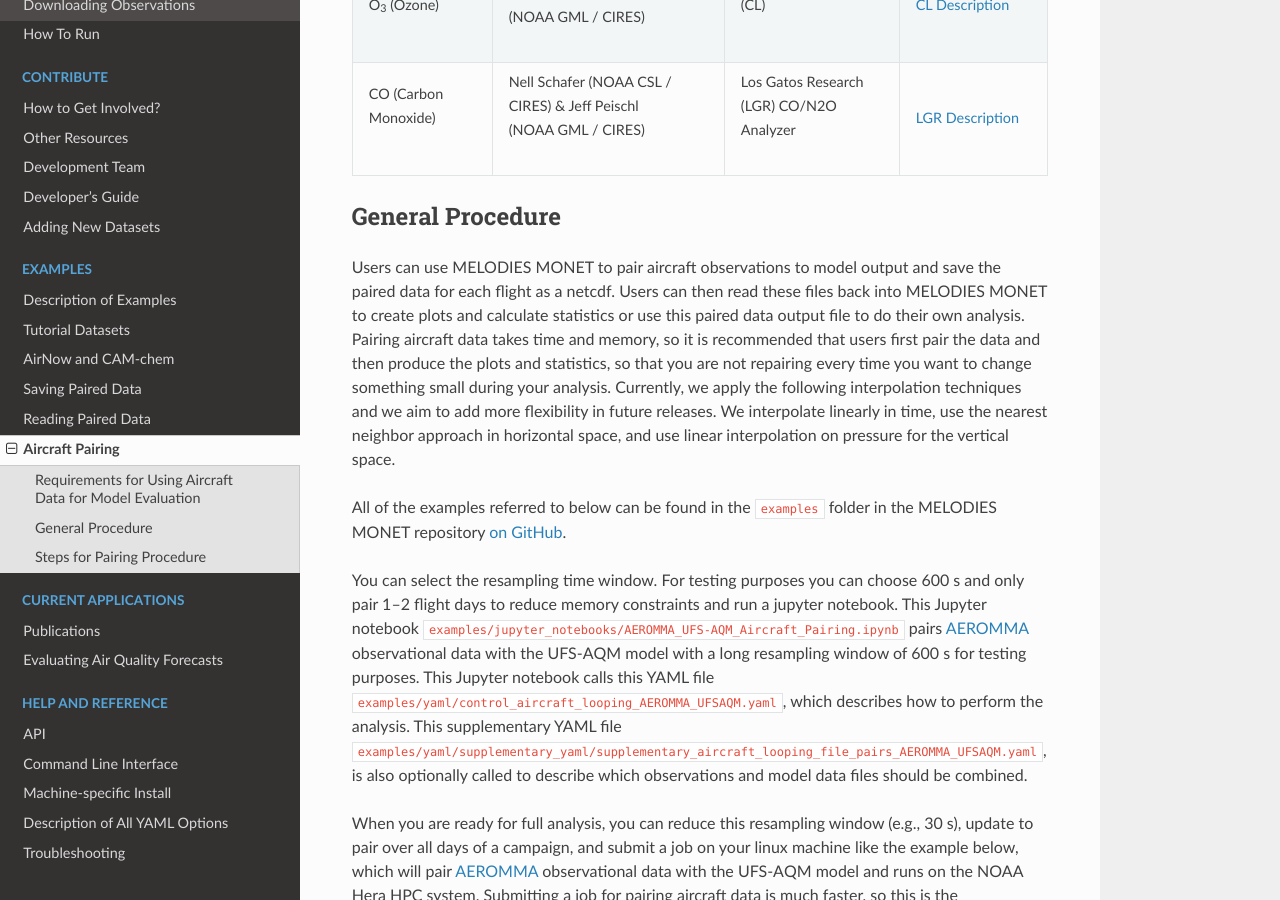
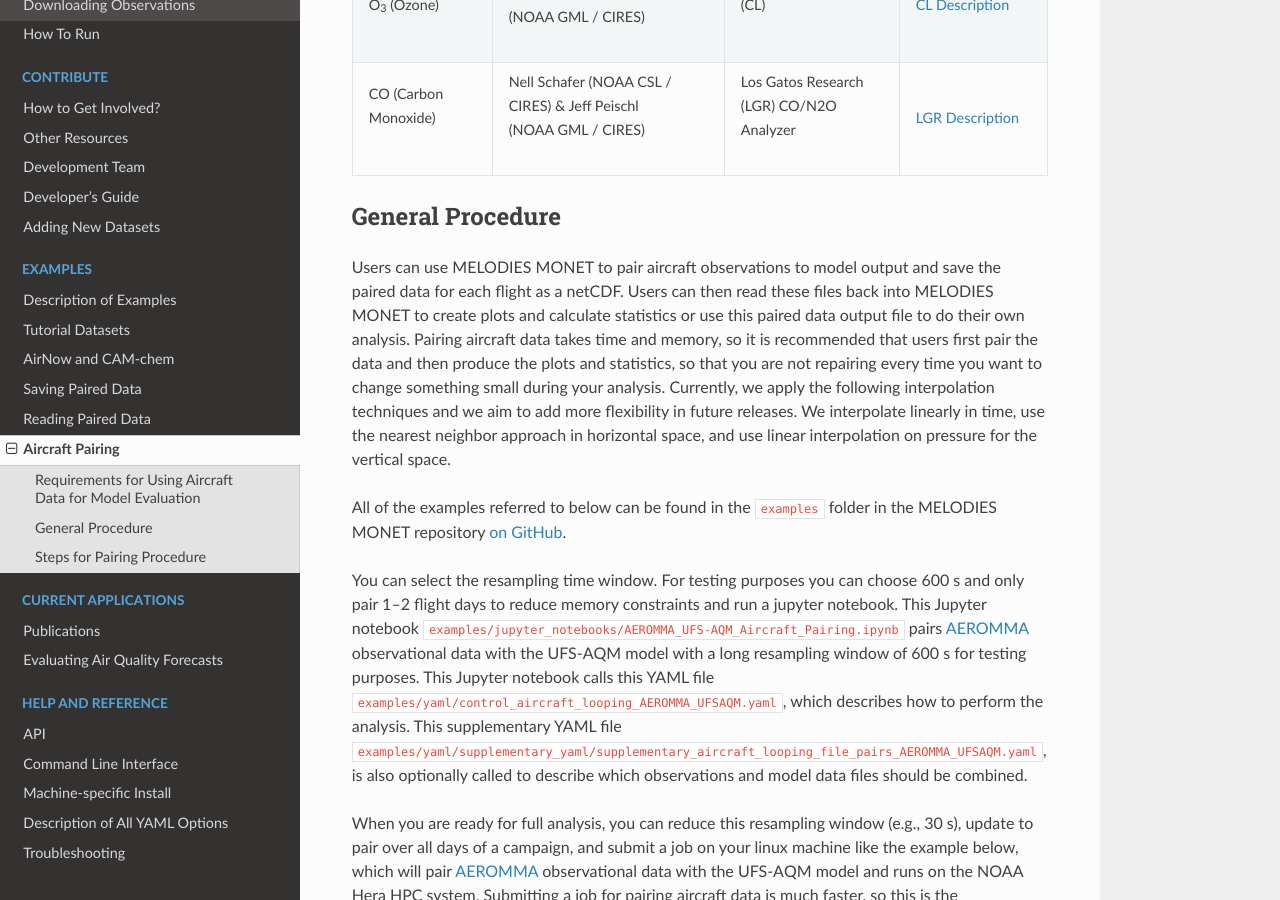
Before and after one commit to NOAA-CSL/MELODIES-MONET, a Sphinx documentation site: the page built from docs/examples/aircraft_pairing.rst, in a window 1280 px wide and 900 px high, scrolled down 1080 px. Built offline with Sphinx 7.4.7 and the Read the Docs theme 2.0.0, drawn with Linux system fonts in a browser that asks for light colours; pages that are not in the unit, such as notebooks, are missing from menus.

```diff
--- a/docs/examples/aircraft_pairing.rst
+++ b/docs/examples/aircraft_pairing.rst
@@ -77,7 +77,7 @@ General Procedure
 -----------------
 
 Users can use MELODIES MONET to pair aircraft observations to model output
-and save the paired data for each flight as a netcdf. Users can then read
+and save the paired data for each flight as a netCDF. Users can then read
 these files back into MELODIES MONET to create plots and calculate statistics
 or use this paired data output file to do their own analysis. Pairing aircraft
 data takes time and memory, so it is recommended that users first pair the data
```
